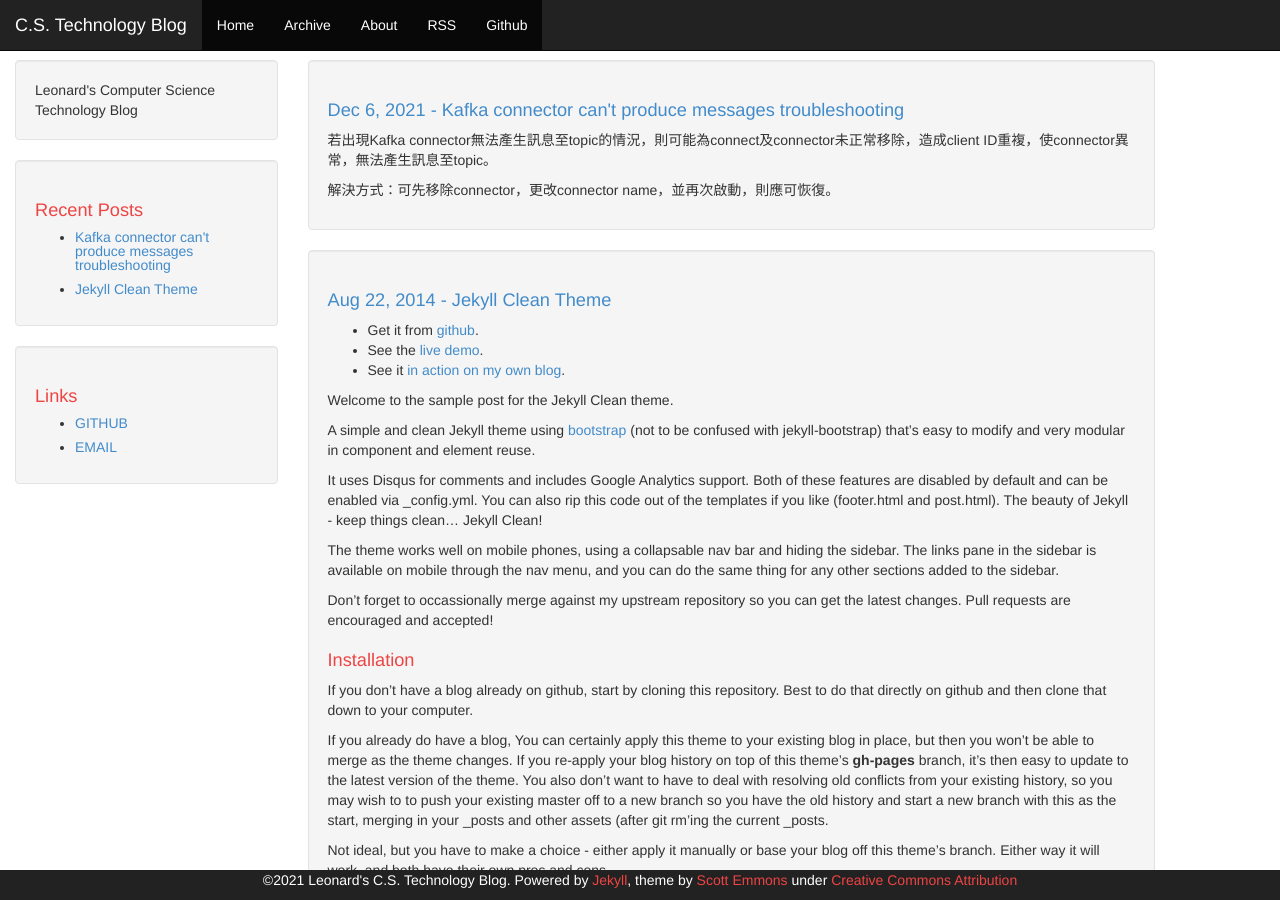
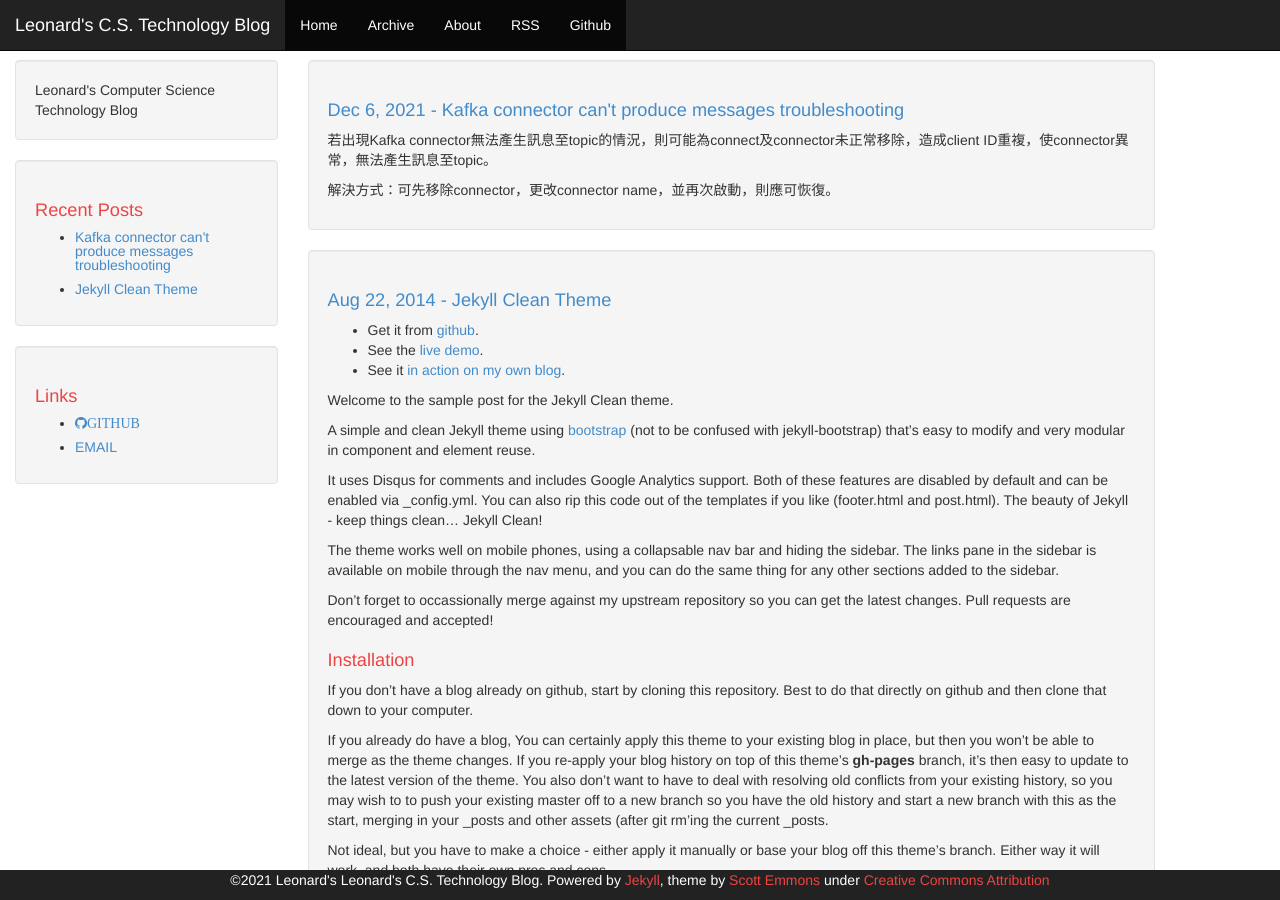
Before and after one commit to TsungJu/tsungju.github.io, a Jekyll site: the page built from index.html, in a window 1280 px wide and 900 px high. Built offline with Jekyll 4.4.1, drawn with Linux system fonts in a browser that asks for light colours; the list of posts is cut into pages by our own code.

Commit message:
links-list icon test and _config update

```diff
--- a/_config.yml
+++ b/_config.yml
@@ -1,6 +1,6 @@
 # Jekyll configuration
 
-name: C.S. Technology Blog
+name: Leonard's C.S. Technology Blog
 description: Leonard's Computer Science Technology Blog
 
 # url is currently only used only for the RSS feed in feed.xml
--- a/_includes/links-list.html
+++ b/_includes/links-list.html
@@ -1,5 +1,8 @@
+<!-- Add icon library -->
+<link rel="stylesheet" href="https://cdnjs.cloudflare.com/ajax/libs/font-awesome/4.7.0/css/font-awesome.min.css">
+
 <h1>Links</h1>
 <ul>
-  <li><a href="https://github.com/TsungJu">GITHUB</a></li>
+  <li><a href="https://github.com/TsungJu" class="fa fa-github">GITHUB</a></li>
   <li><a href="e285171@hotmail.com">EMAIL</a></li>
 </ul>
```
